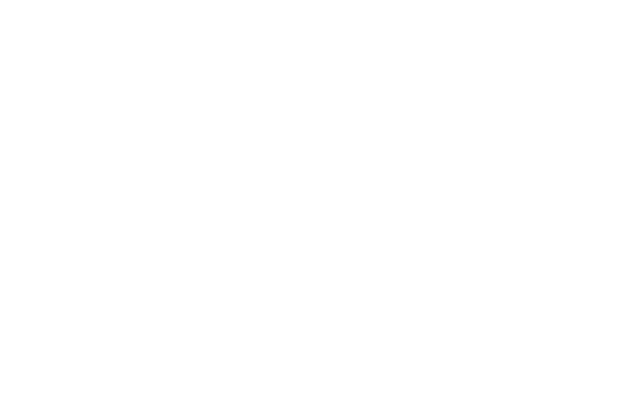
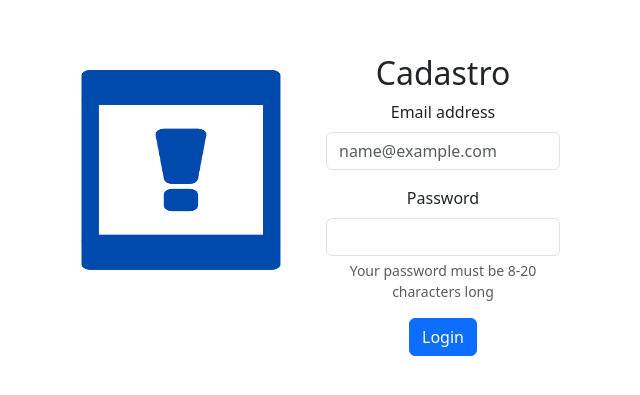
Before and after one commit to LosDevs/Quixa_Notify, a React (Vite) app in the folder frontend/quixa_notify/: page /signup in a window 1280 px wide. Before the commit this address had no page. Shown: the part 179-574 px from the top of the page, without its empty margins (318-958 px from the left). Built offline with nearby package versions, Linux system fonts and the light colour scheme.

Commit message:
Criando a tela de cadastro com componente e rota

```diff
--- /dev/null
+++ b/frontend/quixa_notify/src/components/FormSignUp.tsx
@@ -0,0 +1,54 @@
+import { useState } from "react"
+import { useNavigate } from "react-router-dom"
+
+/* eslint-disable prettier/prettier */
+const FormSignUp = (props)=> {
+
+    const [email, setEmail] = useState('')
+    const [password, setPassword] = useState('')
+    const navigate = useNavigate()
+
+    console.log(email, password)
+
+    const handleSubmit =  (event)=> {
+        event.preventDefault()
+        console.log(event)
+    }
+
+    return  (
+        <div className="row w-100 p-3">
+            <div className="col w-100 p-3">
+                <img src="logo.png" alt="" width={200} height={200}/>
+            </div>
+            <form className="col d-flex flex-column " onSubmit={handleSubmit}>
+                <h2>Cadastro</h2>
+                <div className="mb-3 from-group">
+                    <label htmlFor="exampleFormControlInput1" className="form-label">Email address</label>
+                    <input type="email" className="form-control" id="exampleFormControlInput1" placeholder="name@example.com"
+                            onChange={
+                                (event)=>{
+                                    setEmail(event.target.value)
+                            }
+                        }/>
+                </div>
+                <div className="mb-3 form-group">
+                    <label htmlFor="inputPassword5" className="form-label">Password</label>
+                    <input type="password" id="inputPassword5" className="form-control" aria-labelledby="passwordHelpBlock"
+                            onChange={
+                                (event)=>{
+                                    setPassword(event.target.value)
+                                }
+                            }/>
+                        <div id="passwordHelpBlock" className="form-text">
+                            Your password must be 8-20 characters long
+                        </div>
+                </div>
+                <div className="form-group mb-3">
+                    <button type="submit" className="btn btn-primary mb-3">Login</button>
+                </div>
+            </form>
+        </div>
+    )
+}
+
+export default FormSignUp
--- a/frontend/quixa_notify/src/routes/ViewsRoutes.tsx
+++ b/frontend/quixa_notify/src/routes/ViewsRoutes.tsx
@@ -3,13 +3,15 @@ import {Routes, Route} from "react-router-dom"
 import Home from "../views/Home"
 import ReclametionForm from "../components/ReclametionForm"
 import Login from "../views/Login"
+import SingUp from "../views/SingUp"
 
 const ViewsRoutes = ()=> {
     return(
         <Routes>
             <Route path='/' element={<Home></Home>}/>
             <Route path='/reclameitionform' element={<ReclametionForm></ReclametionForm>} />
-            <Route path='login' element={<Login></Login>} />
+            <Route path='/login' element={<Login></Login>} />
+            <Route path="/signup" element={<SingUp></SingUp>}></Route>
         </Routes>
     )
 }
--- /dev/null
+++ b/frontend/quixa_notify/src/views/SingUp.tsx
@@ -0,0 +1,9 @@
+import FormSignUp from "../components/FormSignUp"
+
+const SingUp = ()=> {
+    return (
+        <FormSignUp></FormSignUp>
+    )
+}
+
+export default SingUp
```
Also changed, not shown: frontend/quixa_notify/src/assets/logo.png (added).
